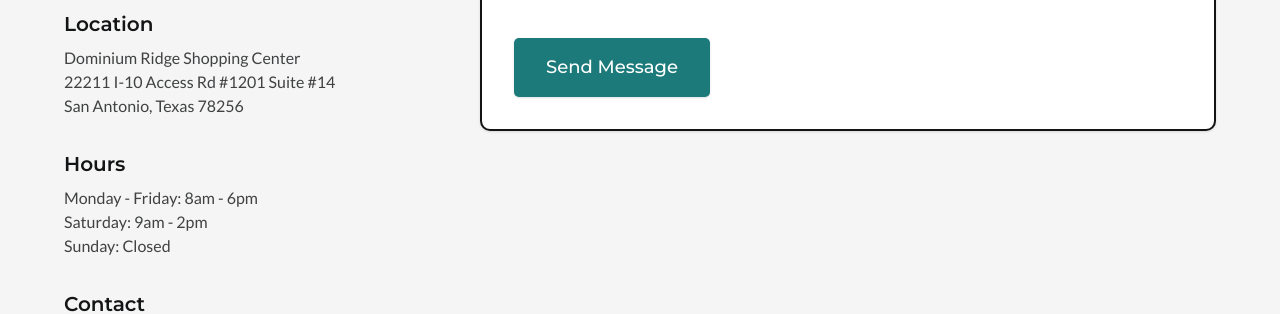
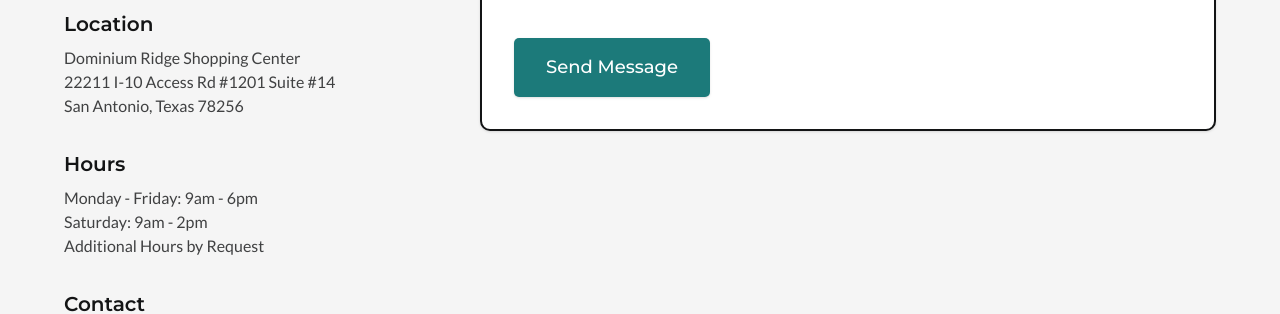
Before and after one commit to Go-Execution/pelvic-gazelle-style-redesign, a React (Vite) app: page / in a window 1280 px wide. Shown: the part 11200-11514 px from the top of the page. Built offline with nearby package versions, Linux system fonts and the light colour scheme; no server answers.

Commit message:
time updated

```diff
--- a/src/components/sections/Contact.jsx
+++ b/src/components/sections/Contact.jsx
@@ -29,7 +29,7 @@ const Contact = () => {
               </div>
               <div>
                 <h3 className="text-xl font-heading font-semibold text-dark mb-2">Hours</h3>
-                <p className="font-body text-dark/80 font-medium">Monday - Friday: 8am - 6pm<br/>Saturday: 9am - 2pm<br/>Sunday: Closed</p>
+                <p className="font-body text-dark/80 font-medium">Monday - Friday: 9am - 6pm<br/>Saturday: 9am - 2pm<br/>Additional Hours by Request</p>
               </div>
               <div>
                 <h3 className="text-xl font-heading font-semibold text-dark mb-2">Contact</h3>
```
